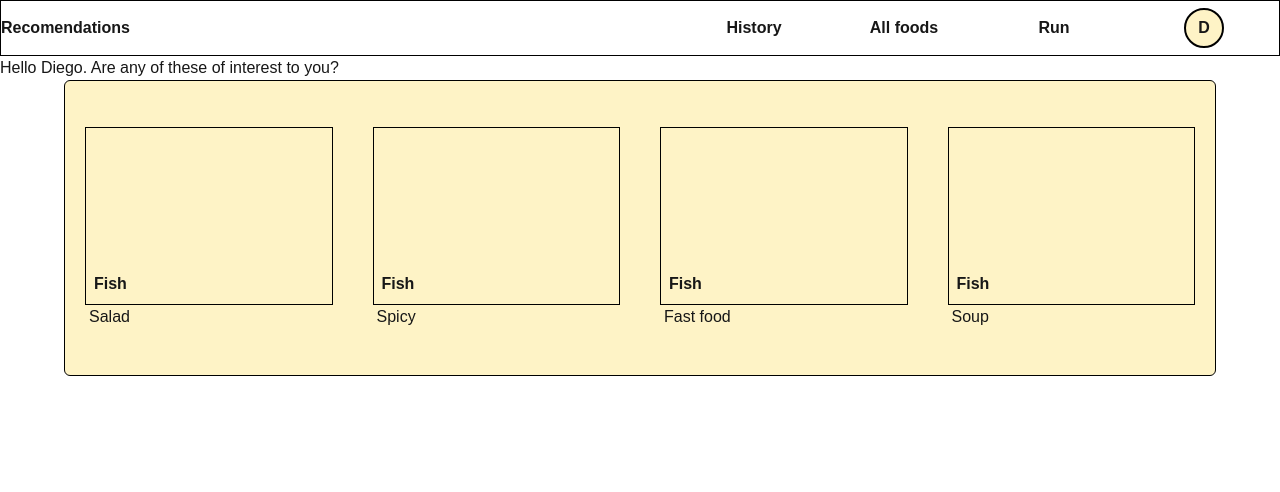
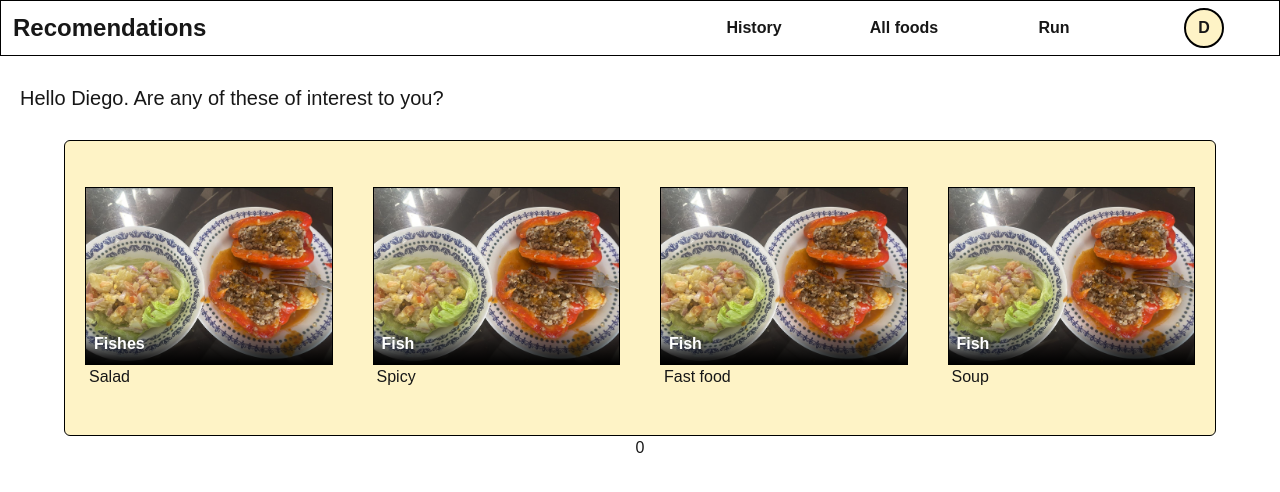
Before and after one commit to Diegdary/foodML-front, a Next.js app: page / in a window 1280 px wide. Shown: the top 492 px of the page. Built offline with nearby package versions, Linux system fonts and the light colour scheme.

Commit message:
main page progress: finished first half of functionality

```diff
--- a/src/app/page.tsx
+++ b/src/app/page.tsx
@@ -1,17 +1,18 @@
 "use client";
-
 
 import {useState} from "react";
 
+
 export default function Home() {
   const [name,setName] = useState("Diego");
-  const [foodPack, setPack] = useState([{name:"Fish",category:'Salad',ingredients:["Salt","Lettuce","Etc."]},{name:"Fish",category:'Spicy',ingredients:["Salt","Lettuce","Etc."]},
+  const [Findex,setFindex] = useState(0);
+  const [foodPack, setPack] = useState([{name:"Fishes",category:'Salad',ingredients:["Salt","Lettuce","Etc."]},{name:"Fish",category:'Spicy',ingredients:["Salt","Lettuce","Etc."]},
                                         {name:"Fish",category:'Fast food',ingredients:["Salt","Lettuce","Etc."]},{name:"Fish",category:'Soup',ingredients:["Salt","Lettuce","Etc."]}]);
   return (
     <div>
       <header className="h-14 w-full border border-black border-solid">
         <nav className="flex justify-between items-center h-full">
-          <a href="/" className="font-bold">
+          <a href="/" className="font-bold text-2xl ml-3">
             Recomendations
           </a>
           <div className="flex justify-around items-center w-[600px] h-full">
@@ -28,19 +29,23 @@ export default function Home() {
         </nav>
       </header>
       <main className="flex flex-col items-center">
-        <h1 className="self-start">Hello {name}. Are any of these of interest to you?</h1>
+        <h1 className="self-start mx-5 my-7 text-xl">Hello {name}. Are any of these of interest to you?</h1>
         <article className="bg-amber-100 border border-black border-solid w-[90%] h-[37vh] p-5 rounded-md flex gap-10">
           {foodPack.map((value,index)=>(
-            <div key={index} className="basis-full flex flex-col justify-center">
-              <figure className="border border-black border-solid w-full h-[70%] flex items-end">
-                <h3 className="m-2 font-bold">{value.name}</h3>
+            <div key={index} className="basis-full flex flex-col justify-center" onClick={()=>{setFindex(index)}}>
+              <figure className="relative border border-black border-solid w-full h-[70%] flex items-end">
+                <img className="absolute w-full h-full object-cover" src="./template.jpeg" alt="" />
+                <div className="w-full z-50 bg-linear-to-b from-[rgba(0,0,0,0)] to-[rgba(0,0,0,6)]">
+                  <h3 className="m-2 font-bold  text-white">{value.name}</h3>
+                </div>
+
               </figure>
               <p className="ml-1">{value.category}</p>
             </div>
             ))}
         </article>
         <article>
-
+            <h1>{Findex}</h1>
         </article>
       </main>
 
```
Also changed, not shown: public/template.jpeg (added).
